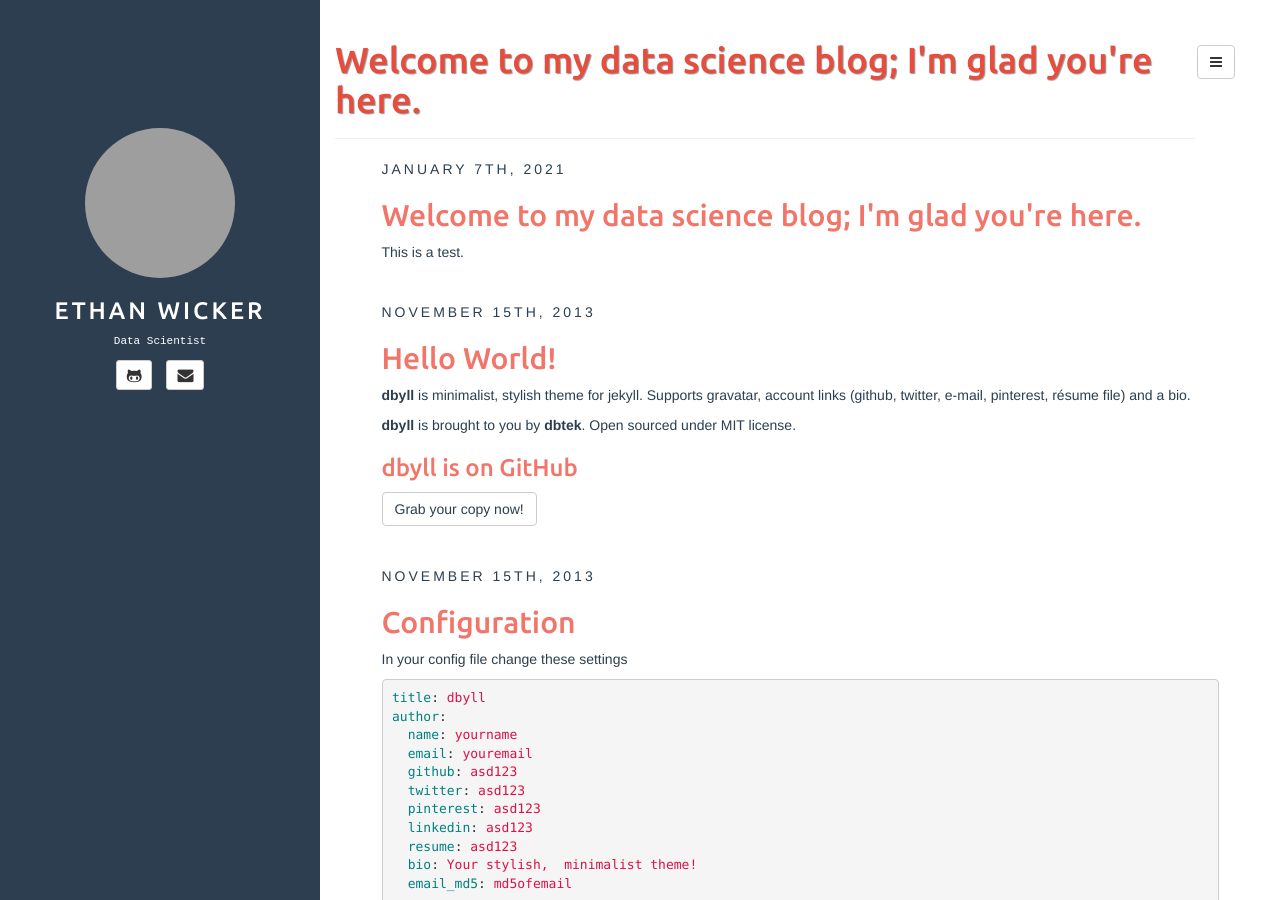
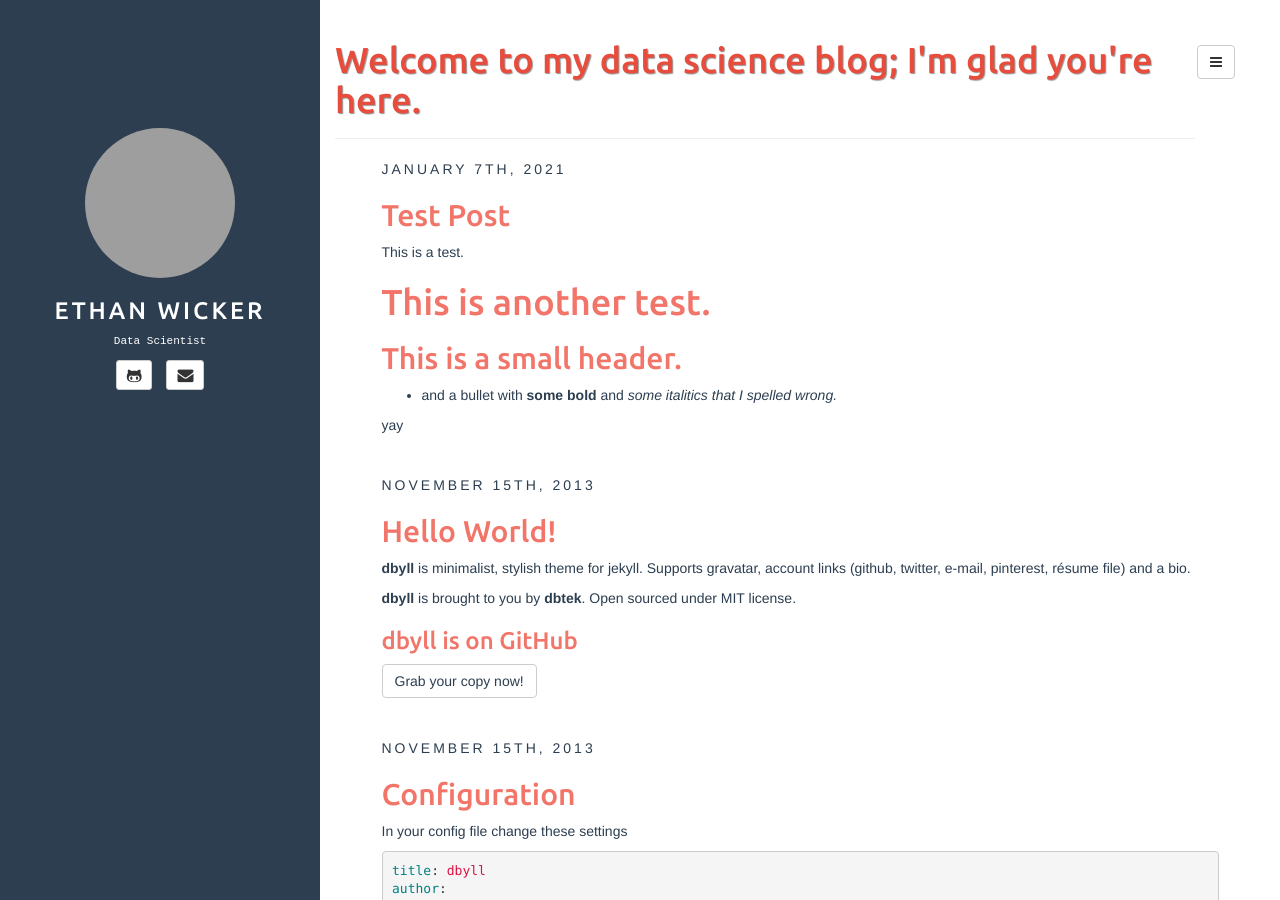
Before and after one commit to ethanwicker/ethanwicker.github.io, a Jekyll site: the page built from index.html, in a window 1280 px wide and 900 px high. Built offline with Jekyll 4.4.1, drawn with Linux system fonts in a browser that asks for light colours; the list of posts is cut into pages by our own code; grey boxes are pictures that could not be loaded.

Commit message:
Test post

```diff
--- a/_posts/2021-01-07-test.md
+++ b/_posts/2021-01-07-test.md
@@ -1,8 +1,17 @@
+---
+layout: post
+title: Test Post
+categories: [test, another_test]
+tags: [tag]
+fullview: true
+comments: false
+---
+
 This is a test.
 
 # This is another test.
 
 ## This is a small header.
-- and a bullet
+- and a bullet with **some bold** and *some italitics that I spelled wrong.*
 
 yay
```
